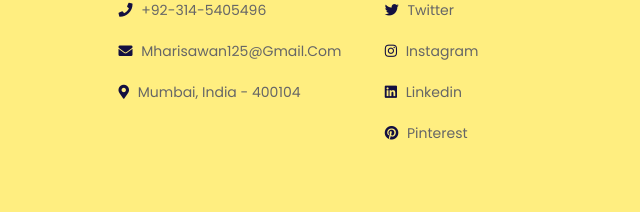
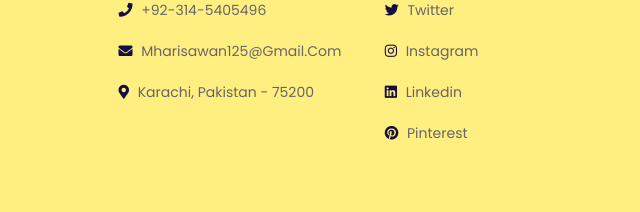
Before and after one commit to mharis-sqa/Car_Website, a plain HTML site: page index.html in a window 1280 px wide. Shown: the part 4568-4780 px from the top of the page, 529-1169 px from the left. Drawn offline with nearby package versions, Linux system fonts and the light colour scheme; files whose address does not match are found by name.

Commit message:
address updated

```diff
--- a/index.html
+++ b/index.html
@@ -588,7 +588,7 @@
             <a href="#"> <i class="fas fa-phone"></i> +92-336-3589691 </a>
             <a href="#"> <i class="fas fa-phone"></i> +92-314-5405496 </a>
             <a href="#"> <i class="fas fa-envelope"></i> mharisawan125@gmail.com </a>
-            <a href="#"> <i class="fas fa-map-marker-alt"></i> mumbai, india - 400104 </a>
+            <a href="#"> <i class="fas fa-map-marker-alt"></i> karachi, pakistan - 75200 </a>
         </div>
 
         <div class="box">
```
